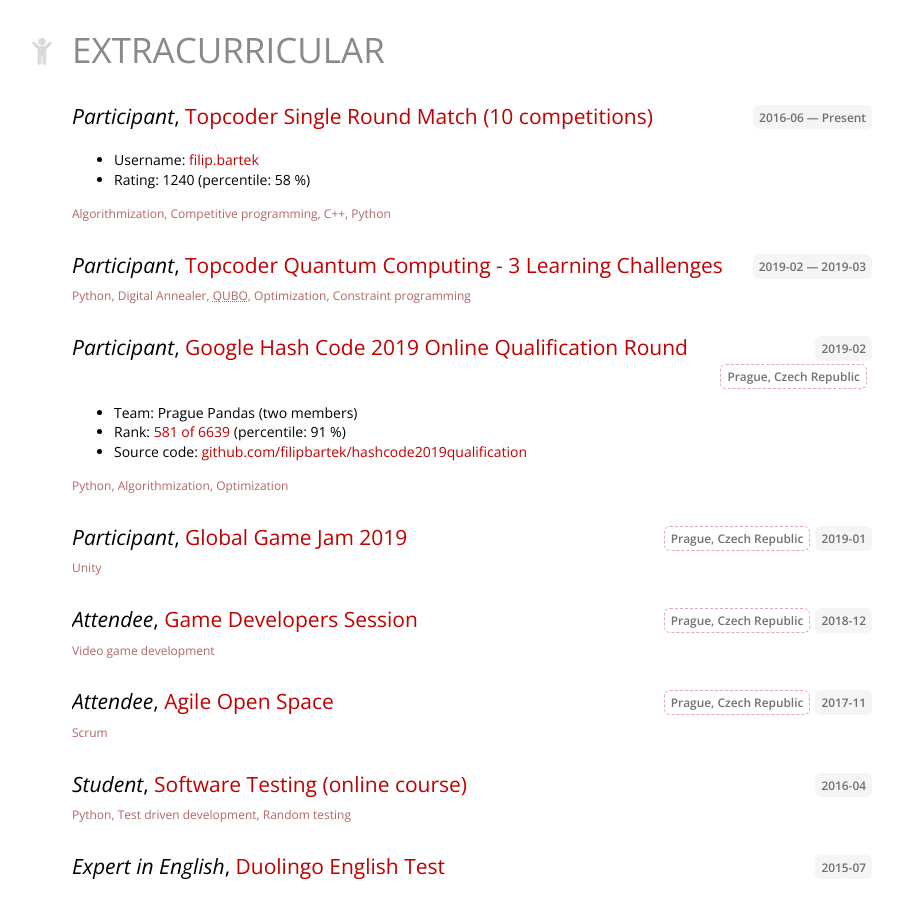
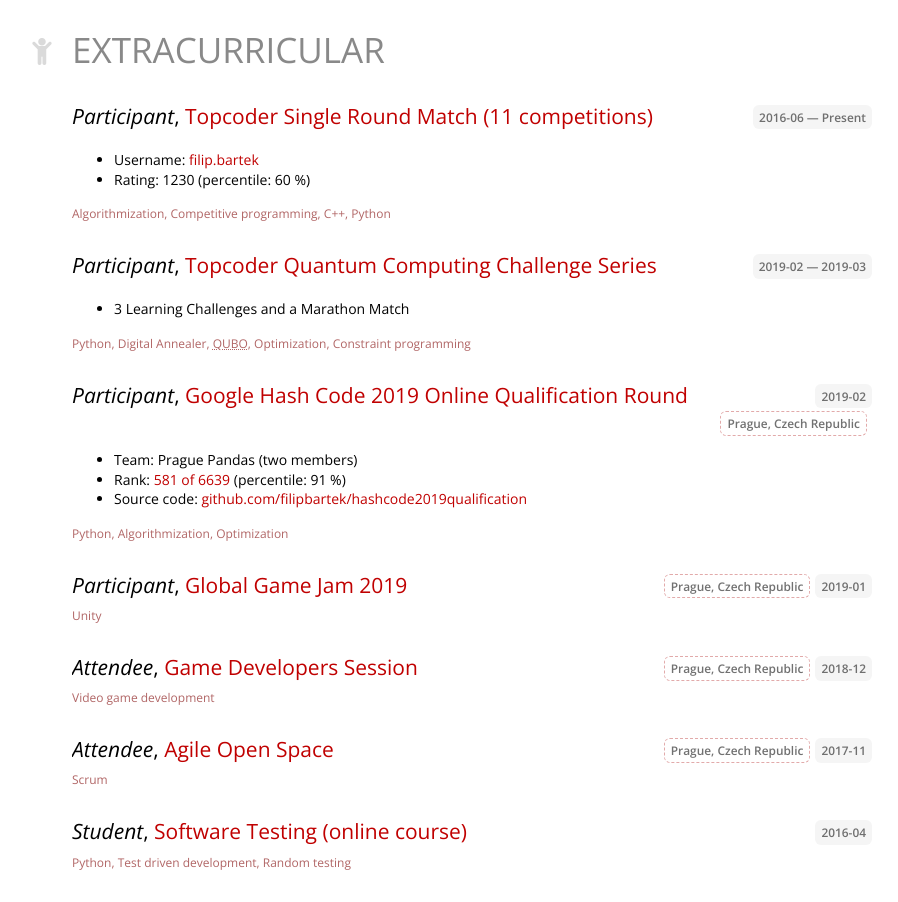
Before and after one commit to filipbartek/resume, a plain HTML site: page docs/index.html in a window 1280 px wide. Shown: the part 3787-4689 px from the top of the page, without its empty margins (168-1066 px from the left). Drawn offline with nearby package versions, Linux system fonts and the light colour scheme.

Commit message:
Generate the docs

```diff
--- a/docs/index.html
+++ b/docs/index.html
@@ -626,7 +626,7 @@
                 <div>
                      <h3>
               <em>Participant</em>,
-              <a href="https://www.topcoder.com/members/filip.bartek/details/?track=DATA_SCIENCE&subTrack=SRM">Topcoder Single Round Match (10 competitions)</a>
+              <a href="https://www.topcoder.com/members/filip.bartek/details/?track=DATA_SCIENCE&subTrack=SRM">Topcoder Single Round Match (11 competitions)</a>
             </h3>
  <span class="tenure">2016-06 — Present</span>
 
@@ -634,7 +634,7 @@
                     <ul>
                         <li>Username: <a href="https://www.topcoder.com/members/filip.bartek">filip.bartek</a>
                         </li>
-                        <li>Rating: 1240 (percentile: 58 %)</li>
+                        <li>Rating: 1230 (percentile: 60 %)</li>
                     </ul> <span class="keywords"><span class="keyword">Algorithmization</span>
                     <span
                     class="keyword">Competitive programming</span><span class="keyword">C++</span><span class="keyword">Python</span></span>
@@ -642,11 +642,14 @@
                 <div>
                      <h3>
               <em>Participant</em>,
-              <a href="https://www.topcoder.com/lp/digitalannealer">Topcoder Quantum Computing - 3 Learning Challenges</a>
+              <a href="https://www.topcoder.com/lp/digitalannealer">Topcoder Quantum Computing Challenge Series</a>
             </h3>
  <span class="tenure">2019-02 — 2019-03</span>
 
-                    <p></p> <span class="keywords"><span class="keyword">Python</span><span class="keyword">Digital Annealer</span>
+                    <p></p>
+                    <ul>
+                        <li>3 Learning Challenges and a Marathon Match</li>
+                    </ul> <span class="keywords"><span class="keyword">Python</span><span class="keyword">Digital Annealer</span>
                     <span
                     class="keyword"><abbr title="Quadratic Unconstrained Binary Optimization">QUBO</a></span><span class="keyword">Optimization</span><span class="keyword">Constraint programming</span></span>    </div>
           <div>
```
Also changed, not shown: 1 other file.
